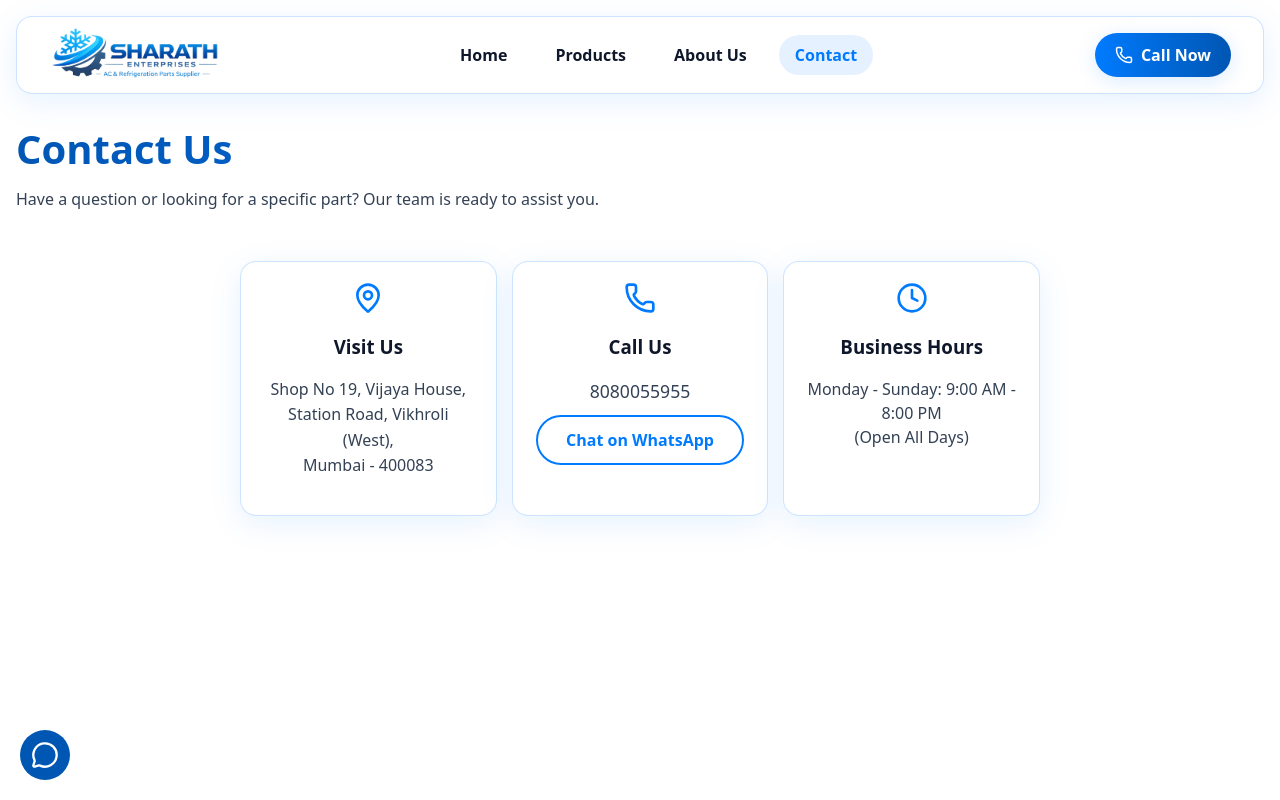
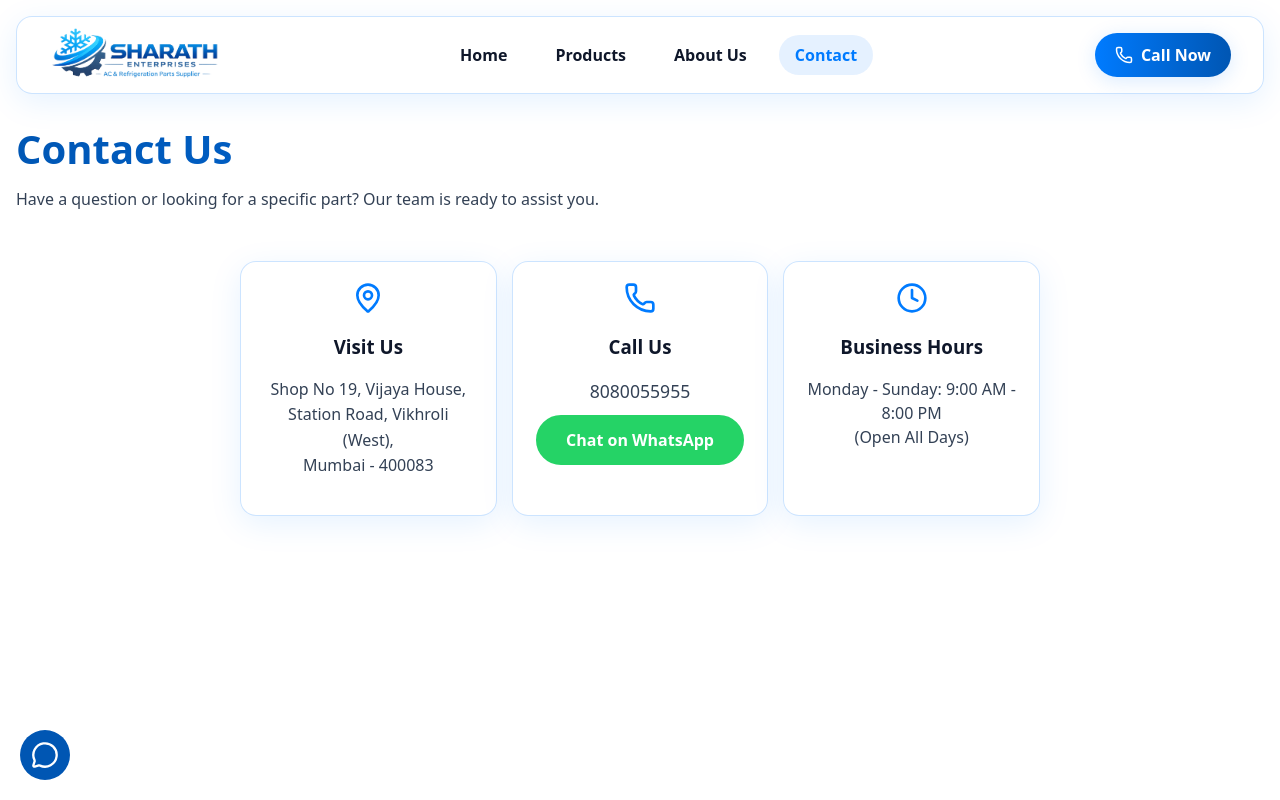
Before and after one commit to harshit2u/Sharath-Enterprises, a React (Vite) app: page /contact in a window 1280 px wide. Shown: the top 800 px of the page. Built offline with nearby package versions, Linux system fonts and the light colour scheme.

Commit message:
feat: change whatsapp button to green color

```diff
--- a/src/components/common/Button.jsx
+++ b/src/components/common/Button.jsx
@@ -28,6 +28,11 @@ const Button = ({ children, to, onClick, variant = 'primary', className = '', ..
             background: 'transparent',
             borderColor: 'var(--primary-color)',
             color: 'var(--primary-color)'
+        },
+        whatsapp: {
+            background: '#25D366',
+            borderColor: '#25D366',
+            color: '#fff'
         },
         glass: {
             background: 'var(--glass-bg)',
--- a/src/pages/Contact.jsx
+++ b/src/pages/Contact.jsx
@@ -63,7 +63,7 @@ const Contact = () => {
                             <p style={{ color: 'var(--text-muted)', fontSize: '1.1rem', marginBottom: '10px' }}>
                                 <a href="tel:8080055955" className="hover:text-primary">8080055955</a>
                             </p>
-                            <Button variant="outline" onClick={() => window.open('https://wa.me/918080055955')}>Chat on WhatsApp</Button>
+                            <Button variant="whatsapp" onClick={() => window.open('https://wa.me/918080055955')}>Chat on WhatsApp</Button>
                         </div>
 
                         <div className="glass-panel" style={{ padding: '20px', textAlign: 'center' }}>
```
